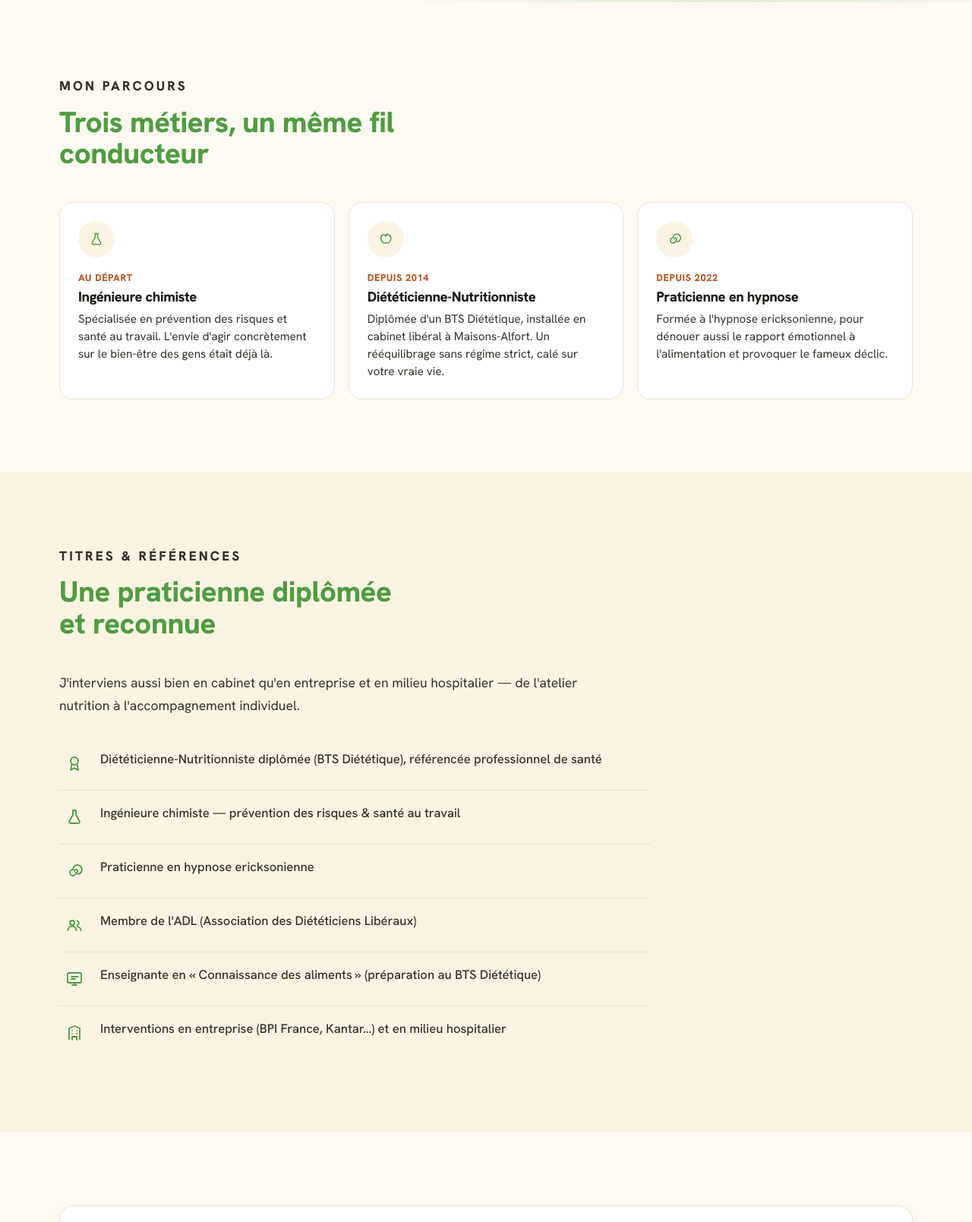
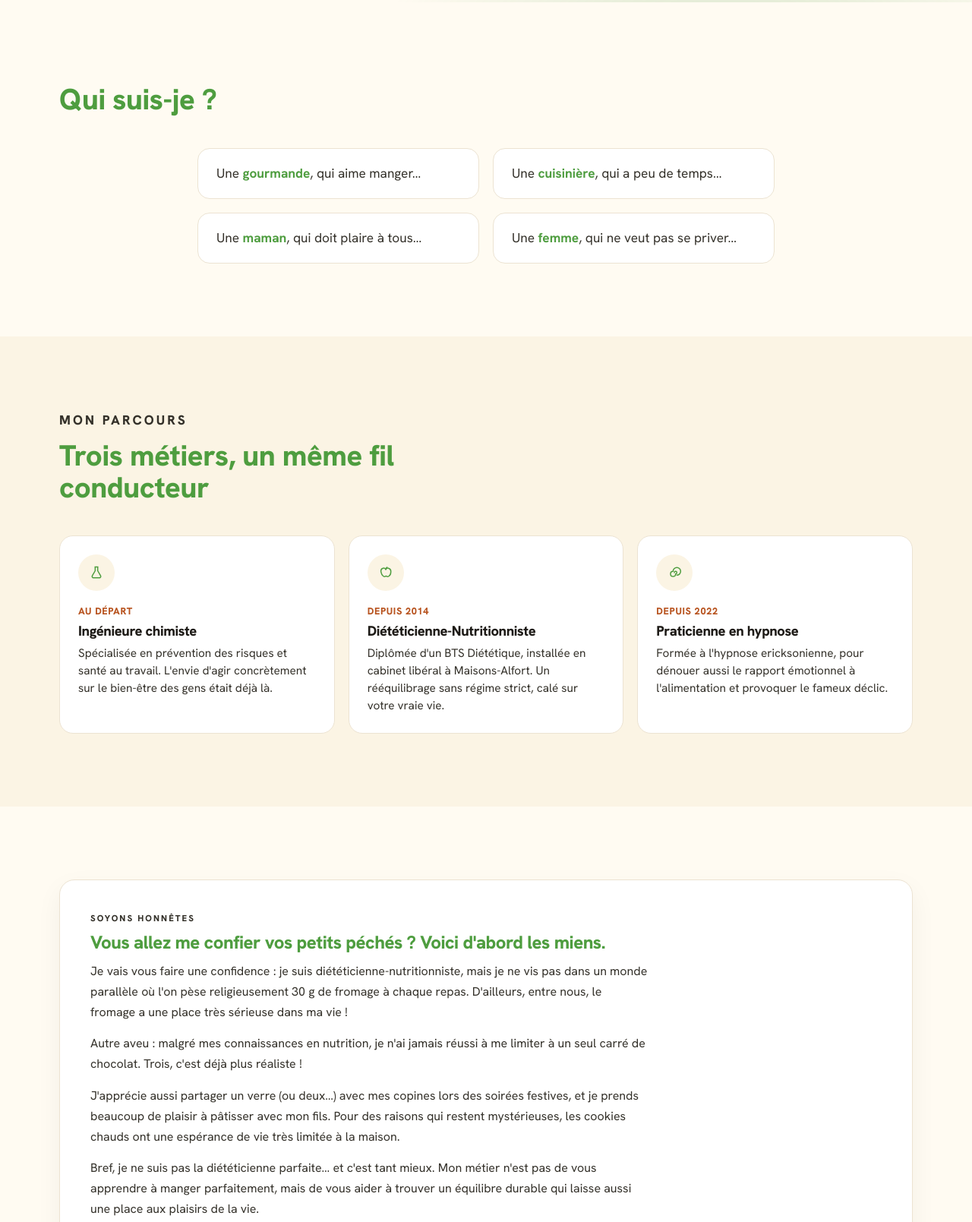
Before and after one commit to melodie-noel/alimentation-dietetique, an Eleventy site: page src/apropos.njk in a window 1280 px wide. Shown: the part 954-2563 px from the top of the page at 76% size. Built offline with nearby package versions, Linux system fonts and the light colour scheme; Eleventy itself is replaced by a stand-in of ours; files that its build step writes are made by us from their sources.

Commit message:
Refonte : ajustements pages Accompagnements et À Propos

```diff
--- a/src/accompagnements.njk
+++ b/src/accompagnements.njk
@@ -59,7 +59,7 @@ ogDescription: "Manger avec plaisir, vivre en équilibre. Un accompagnement sur
         <p>« {{ accompagnements.hypnose.quote }} »</p>
         <figcaption>{{ accompagnements.hypnose.quoteCite }}</figcaption>
       </figure>
-      <div style="text-align:center;margin-top:6px"><a class="btn btn-out" href="{{ accompagnements.hypnose.ctaHref }}">{{ accompagnements.hypnose.ctaLabel }}</a></div>
+      <div style="text-align:center;margin-top:34px"><a class="btn btn-out" href="{{ accompagnements.hypnose.ctaHref }}">{{ accompagnements.hypnose.ctaLabel }}</a></div>
     </div>
   </section>
 
--- a/src/apropos.njk
+++ b/src/apropos.njk
@@ -17,14 +17,27 @@ ogDescription: "Diététique & hypnose à Maisons-Alfort : le parcours et l'appr
       <div>
         <p class="eyebrow">À propos</p>
         <h1>Faisons <span class="hand">connaissance</span></h1>
-        <p class="lead">Ingénieure chimiste devenue diététicienne-nutritionniste, puis praticienne en hypnose : un parcours qui ne doit rien au hasard, animé par une seule envie — vous réconcilier avec votre assiette, sans privation ni leçon de morale.</p>
+        <p class="lead">Ingénieure chimiste reconvertie en diététicienne-nutritionniste, j'ai complété mon approche par une solide formation en hypnose. Une évolution portée par une conviction simple : l'alimentation ne se résume pas à ce qu'il y a dans l'assiette.</p>
       </div>
       <div class="hero-illus"><img src="assets/img/apropos-illustration.png" alt="Illustration de Mélodie Noël, une pomme verte dans une main et une montre d'hypnose dans l'autre, entourée de légumes, d'eau et d'une bougie"></div>
     </div>
   </section>
 
+  <!-- QUI SUIS-JE -->
+  <section class="sec">
+    <div class="wrap">
+      <div class="sec-head"><h2>Qui suis-je ?</h2></div>
+      <div class="facets">
+        <div class="facet"><p>Une <strong>gourmande</strong>, qui aime manger…</p></div>
+        <div class="facet"><p>Une <strong>cuisinière</strong>, qui a peu de temps…</p></div>
+        <div class="facet"><p>Une <strong>maman</strong>, qui doit plaire à tous…</p></div>
+        <div class="facet"><p>Une <strong>femme</strong>, qui ne veut pas se priver…</p></div>
+      </div>
+    </div>
+  </section>
+
   <!-- PARCOURS -->
-  <section class="sec">
+  <section class="sec alt">
     <div class="wrap">
       <div class="sec-head"><p class="eyebrow">Mon parcours</p><h2>Trois métiers, un même fil conducteur</h2></div>
       <div class="path-grid">
@@ -35,29 +48,16 @@ ogDescription: "Diététique & hypnose à Maisons-Alfort : le parcours et l'appr
     </div>
   </section>
 
-  <!-- TITRES -->
-  <section class="sec alt">
-    <div class="wrap">
-      <div class="sec-head"><p class="eyebrow">Titres &amp; références</p><h2>Une praticienne diplômée et reconnue</h2></div>
-      <p class="lead" style="margin-bottom:26px">J'interviens aussi bien en cabinet qu'en entreprise et en milieu hospitalier — de l'atelier nutrition à l'accompagnement individuel.</p>
-      <ul class="creds-list">
-        <li><span class="cred-ic" aria-hidden="true"><svg width="22" height="22" viewBox="0 0 24 24" fill="none"><circle cx="12" cy="9" r="5" stroke="currentColor" stroke-width="1.8"/><path d="M8.5 13 7 21l5-2.6L17 21l-1.5-8" stroke="currentColor" stroke-width="1.8" stroke-linejoin="round"/></svg></span><p>Diététicienne-Nutritionniste diplômée (BTS Diététique), référencée professionnel de santé</p></li>
-        <li><span class="cred-ic" aria-hidden="true"><svg width="22" height="22" viewBox="0 0 24 24" fill="none"><path d="M9 3h6M10 3v6l-4.6 8A2 2 0 0 0 7.2 20h9.6a2 2 0 0 0 1.8-3L14 9V3" stroke="currentColor" stroke-width="1.8" stroke-linejoin="round"/></svg></span><p>Ingénieure chimiste — prévention des risques &amp; santé au travail</p></li>
-        <li><span class="cred-ic" aria-hidden="true"><svg width="22" height="22" viewBox="0 0 24 24" fill="none"><path d="M12 12a2 2 0 1 1 2 2 4 4 0 1 1-4-4 6 6 0 1 1 6 6" stroke="currentColor" stroke-width="1.8" stroke-linecap="round"/></svg></span><p>Praticienne en hypnose ericksonienne</p></li>
-        <li><span class="cred-ic" aria-hidden="true"><svg width="22" height="22" viewBox="0 0 24 24" fill="none"><circle cx="9" cy="9" r="3" stroke="currentColor" stroke-width="1.8"/><path d="M3.5 19a5.5 5.5 0 0 1 11 0" stroke="currentColor" stroke-width="1.8" stroke-linecap="round"/><path d="M15.5 6.5a3 3 0 0 1 0 5.8M16 14.2A5.5 5.5 0 0 1 20.5 19" stroke="currentColor" stroke-width="1.8" stroke-linecap="round"/></svg></span><p>Membre de l'ADL (Association des Diététiciens Libéraux)</p></li>
-        <li><span class="cred-ic" aria-hidden="true"><svg width="22" height="22" viewBox="0 0 24 24" fill="none"><rect x="3" y="4" width="18" height="13" rx="1.5" stroke="currentColor" stroke-width="1.8"/><path d="M12 17v3M9 20h6M8 9h8M8 12h5" stroke="currentColor" stroke-width="1.8" stroke-linecap="round"/></svg></span><p>Enseignante en « Connaissance des aliments » (préparation au BTS Diététique)</p></li>
-        <li><span class="cred-ic" aria-hidden="true"><svg width="22" height="22" viewBox="0 0 24 24" fill="none"><path d="M5 21V6l7-3 7 3v15" stroke="currentColor" stroke-width="1.8" stroke-linejoin="round"/><path d="M9 21v-4h6v4M9 9h.01M15 9h.01M9 13h.01M15 13h.01" stroke="currentColor" stroke-width="1.8" stroke-linecap="round"/></svg></span><p>Interventions en entreprise (BPI France, Kantar…) et en milieu hospitalier</p></li>
-      </ul>
-    </div>
-  </section>
-
   <!-- PECHES MIGNONS -->
   <section class="sec">
     <div class="wrap">
       <div class="note-box">
         <p class="eyebrow">Soyons honnêtes</p>
         <h3>Vous allez me confier vos petits péchés ? Voici d'abord les miens.</h3>
-        <p>Le fromage (impossible d'en rester à 30&nbsp;g, je compatis), les biscuits apéro, et le chocolat — au lait, oui, j'assume. Si je vous le dis, c'est pour une raison : l'alimentation doit rester un plaisir. Mon rôle n'est pas de vous l'enlever, mais de l'accorder avec votre équilibre. On trouvera ensemble le vôtre.</p>
+        <p>Je vais vous faire une confidence : je suis diététicienne-nutritionniste, mais je ne vis pas dans un monde parallèle où l'on pèse religieusement 30&nbsp;g de fromage à chaque repas. D'ailleurs, entre nous, le fromage a une place très sérieuse dans ma vie !</p>
+        <p>Autre aveu : malgré mes connaissances en nutrition, je n'ai jamais réussi à me limiter à un seul carré de chocolat. Trois, c'est déjà plus réaliste !</p>
+        <p>J'apprécie aussi partager un verre (ou deux…) avec mes copines lors des soirées festives, et je prends beaucoup de plaisir à pâtisser avec mon fils. Pour des raisons qui restent mystérieuses, les cookies chauds ont une espérance de vie très limitée à la maison.</p>
+        <p>Bref, je ne suis pas la diététicienne parfaite… et c'est tant mieux. Mon métier n'est pas de vous apprendre à manger parfaitement, mais de vous aider à trouver un équilibre durable qui laisse aussi une place aux plaisirs de la vie.</p>
       </div>
     </div>
   </section>
@@ -66,7 +66,7 @@ ogDescription: "Diététique & hypnose à Maisons-Alfort : le parcours et l'appr
   <section class="cta-band cta-band--center">
     <div class="wrap">
       <h2>On se rencontre ?</h2>
-      <p>Au cabinet à Maisons-Alfort, par téléphone ou en visio — comme il vous arrange.</p>
+      <p>Au cabinet à Maisons-Alfort, par téléphone ou en visio — comme vous voulez.</p>
       <div class="cta-row"><a class="btn btn-dark" href="contact.html">Prendre rendez-vous</a> <a class="btn btn-out" href="accompagnements.html">Voir les accompagnements</a></div>
     </div>
   </section>
--- a/src/assets/css/style.css
+++ b/src/assets/css/style.css
@@ -342,3 +342,10 @@ footer{background:#20211b;color:#bcd3bf;padding:56px 0 26px}
 .pullquote p{font-family:'Caveat',cursive;font-size:clamp(1.45rem,3vw,1.75rem);color:var(--terra);line-height:1.3;margin:0}
 .pullquote figcaption{font-size:.86rem;color:var(--ink);opacity:.7;margin-top:6px}
 @media(max-width:720px){.theme-grid{grid-template-columns:1fr}}
+/* À propos : Qui suis-je (facettes) + paragraphes de l'encart honnêtes */
+.facets{display:grid;grid-template-columns:1fr 1fr;gap:18px;max-width:760px;margin:6px auto 0}
+.facet{background:#fff;border:1px solid var(--line);border-radius:16px;padding:20px 24px}
+.facet p{margin:0;font-size:1.08rem;color:var(--ink);line-height:1.45}
+.facet strong{color:var(--vert);font-weight:700}
+.note-box p + p{margin-top:14px}
+@media(max-width:640px){.facets{grid-template-columns:1fr}}
```
